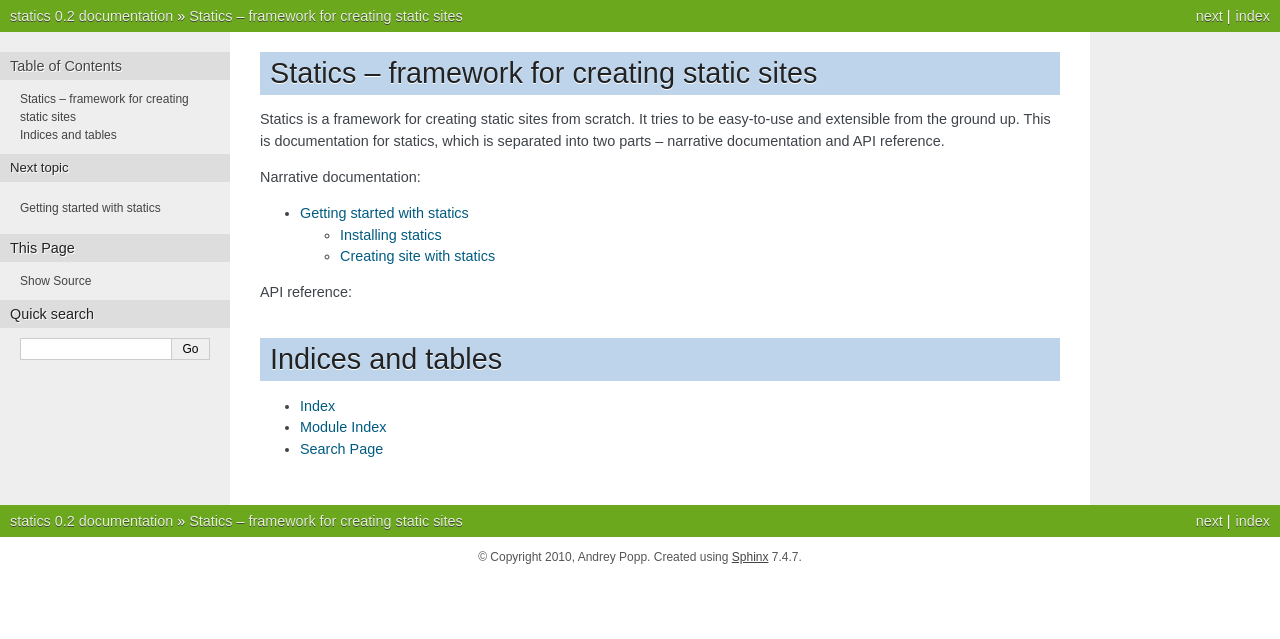
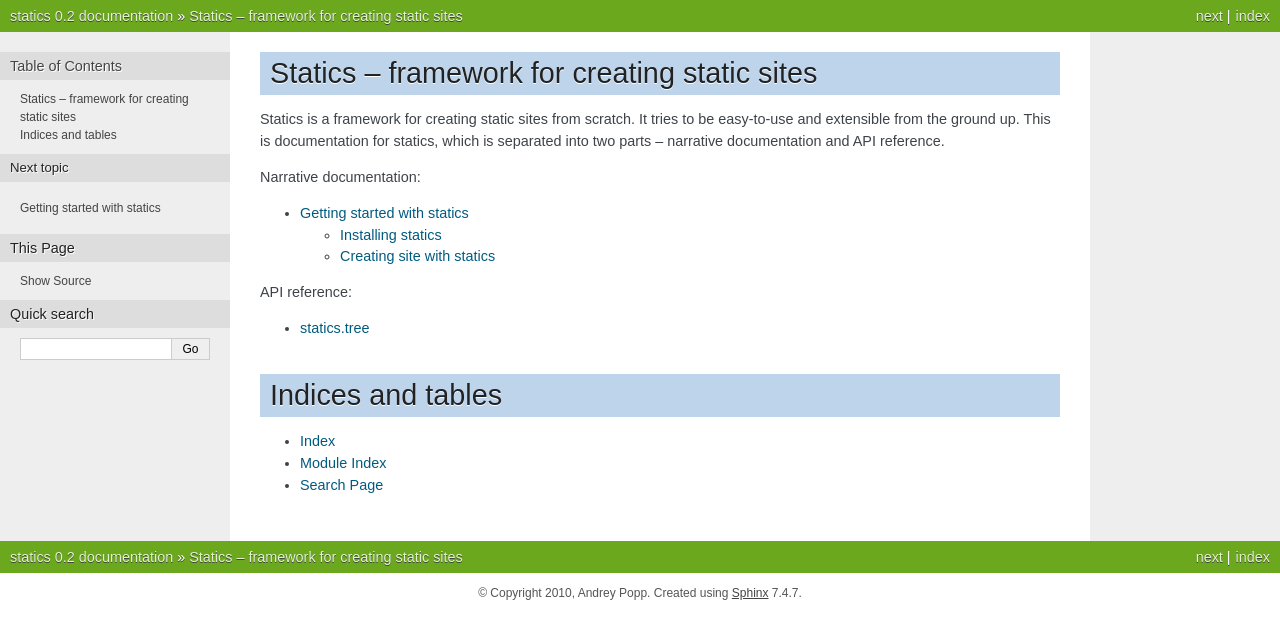
Before and after one commit to andreypopp/statics, a Sphinx documentation site: the page built from docs/index.rst, in a window 1280 px wide. Shown: the top 639 px of the page. Built offline with Sphinx 7.4.7, drawn with Linux system fonts in a browser that asks for light colours.

Commit message:
API docs for statics.tree.

```diff
--- a/docs/index.rst
+++ b/docs/index.rst
@@ -18,6 +18,8 @@ API reference:
 .. toctree::
    :maxdepth: 2
 
+   statics.tree
+
 Indices and tables
 ==================
 
--- /dev/null
+++ b/docs/statics.tree.rst
@@ -0,0 +1,5 @@
+statics.tree
+============
+
+.. automodule:: statics.tree
+   :members:
```
Also changed, not shown: 1 other file.
